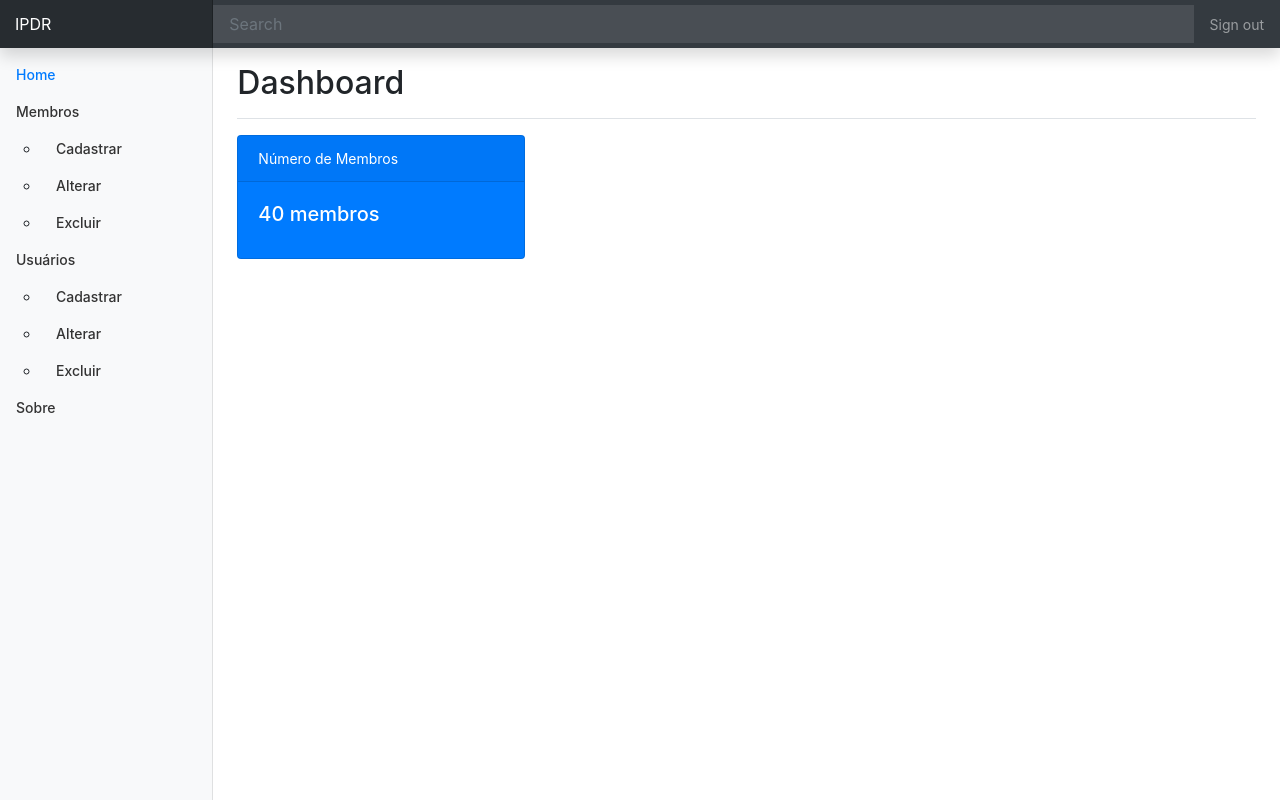
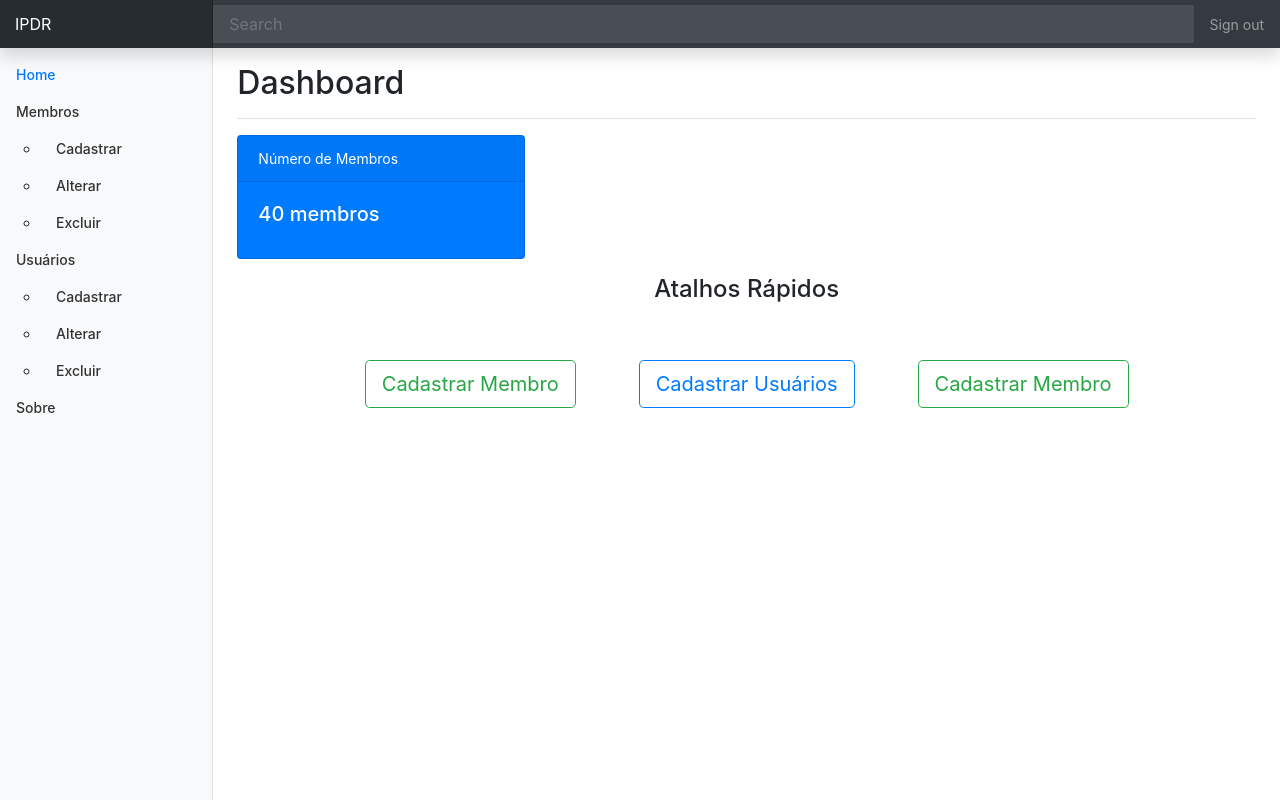
Before and after one commit to cenadev/ipdr-php, a PHP site: page / in a window 1280 px wide. Run offline with PHP 8.4, Linux system fonts and the light colour scheme.

Commit message:
Criado a sessão dos botões de atalhos rápidos.

```diff
--- a/views/home.php
+++ b/views/home.php
@@ -10,3 +10,14 @@
     <h5 class="card-title">40 membros</h5>
   </div>
 </div>
+
+<div class=" px-5">
+<h4 class="text-center">Atalhos Rápidos</h4>
+
+<div class="atalhos d-flex justify-content-around flex-wrap p-5">
+
+<button type="button" class="btn btn-outline-success btn-lg">Cadastrar Membro</button>
+<button type="button" class="btn btn-outline-primary btn-lg">Cadastrar Usuários</button>
+<button type="button" class="btn btn-outline-success btn-lg">Cadastrar Membro</button>
+</div>
+</div>
```
